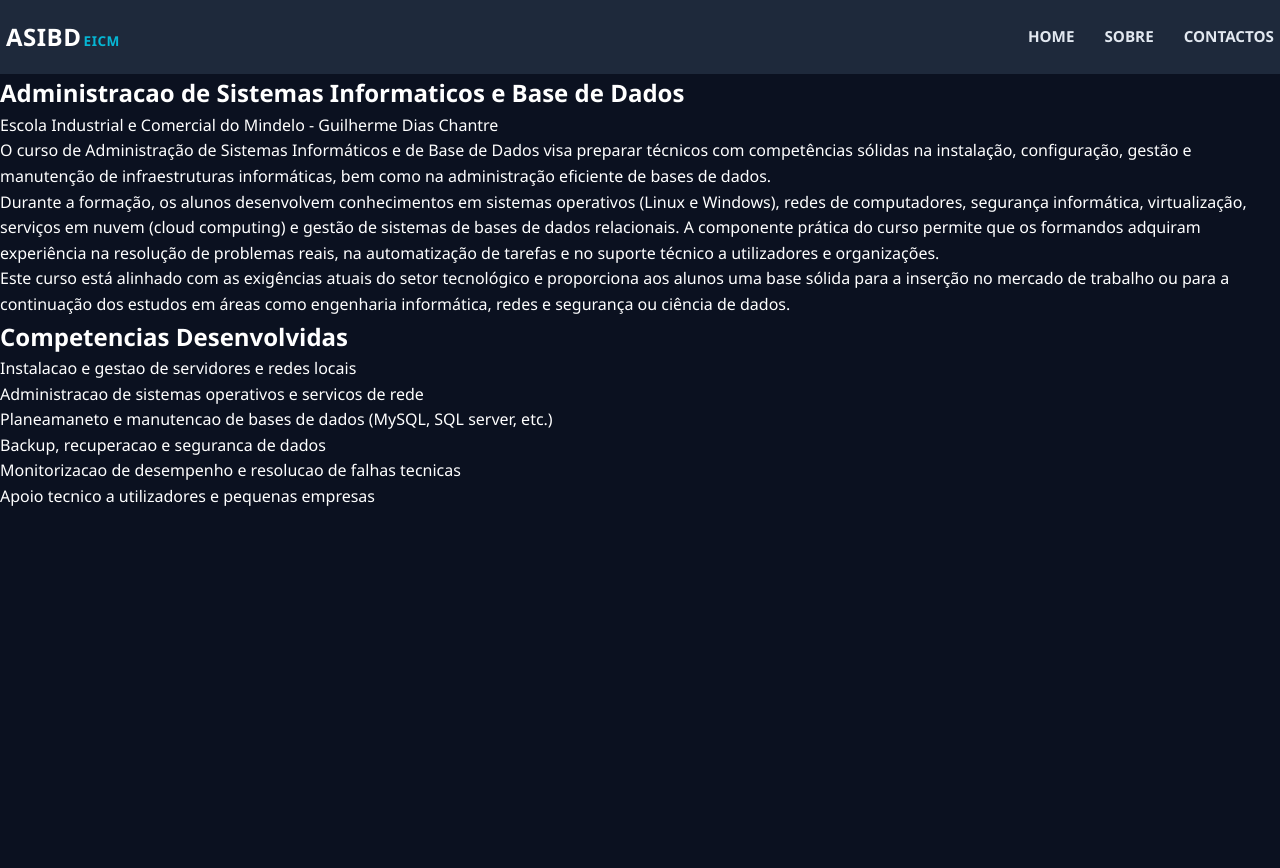
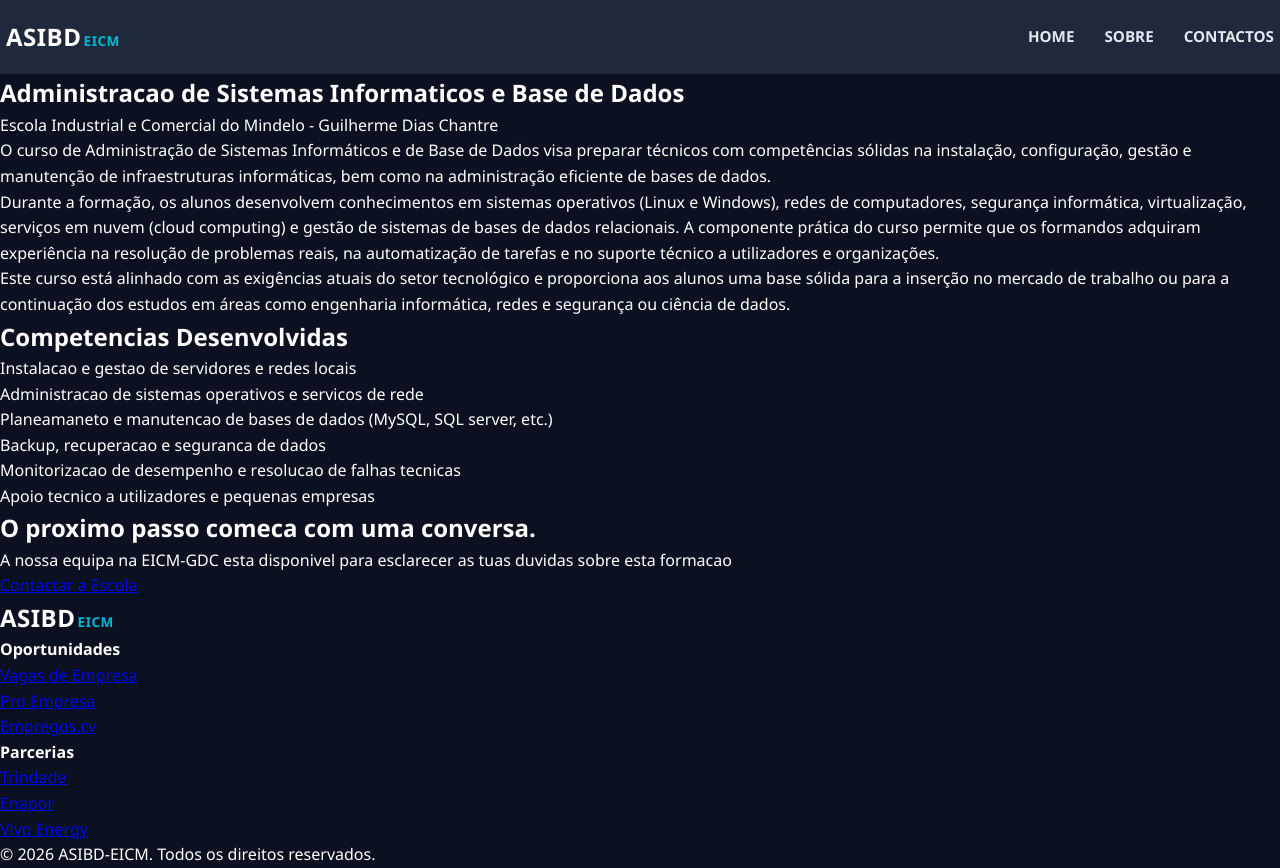
Before and after one commit to danielbritocardoso/ASIBD, a plain HTML site: page sobre.html in a window 1280 px wide. Before the commit the page ends 800 px from the top, so only its background shows below. Drawn offline with Linux system fonts and the light colour scheme.

Commit message:
Integracao do mapa na pagina contactos e algumas alteracoes nas outras paginas

```diff
--- a/sobre.html
+++ b/sobre.html
@@ -1,5 +1,5 @@
 <!DOCTYPE html>
-<html lang="en">
+<html lang="pt-PT">
 <head>
     <meta charset="UTF-8">
     <meta name="viewport" content="width=device-width, initial-scale=1.0">
@@ -57,8 +57,49 @@
 
         <!-- Percurso de Aprendizagem -->
 
+        <!--Requisitos de Acesso -->
+
+        <!-- Perfil de Saida -->
+
+        <!-- chamada para acao final -->
+        <section class="cta-sobre">
+            <h2>O proximo passo comeca com uma conversa.</h2>
+            <p> A nossa equipa na EICM-GDC esta disponivel para esclarecer as tuas duvidas sobre esta formacao</p>
+            <a href="contactos.html" class="btn-primary">Contactar a Escola</a>
+        </section>
 
     </main>
 
+    <!-- footer -->
+    <footer>
+        <div class="footer-columns">
+            <div class="footer-col brand">
+                <div class="logo">ASIBD<span>EICM</span></div>
+            </div>
+
+            <div class="footer-col">
+                <h4>Oportunidades</h4>
+                <ul>
+                    <li><a href="#">Vagas de Empresa</a></li>
+                    <li><a href="#">Pro Empresa</a></li>
+                    <li><a href="#">Empregos.cv</a></li>
+                </ul>
+            </div>
+
+            <div class="footer-col">
+                <h4>Parcerias</h4>
+                <ul>
+                    <li><a href="#">Trindade</a></li>
+                    <li><a href="#">Enapor</a></li>
+                    <li><a href="#">Vivo Energy</a></li>
+                </ul>
+            </div>
+
+            <div class="footer-bottom">
+                <p>&copy; 2026 ASIBD-EICM. Todos os direitos reservados.</p>
+            </div>
+        </div>
+    </footer>
+
 </body>
 </html>
```
Also changed, not shown: contactos.html (+13 -3 lines), index.html (+1 -1 lines).
